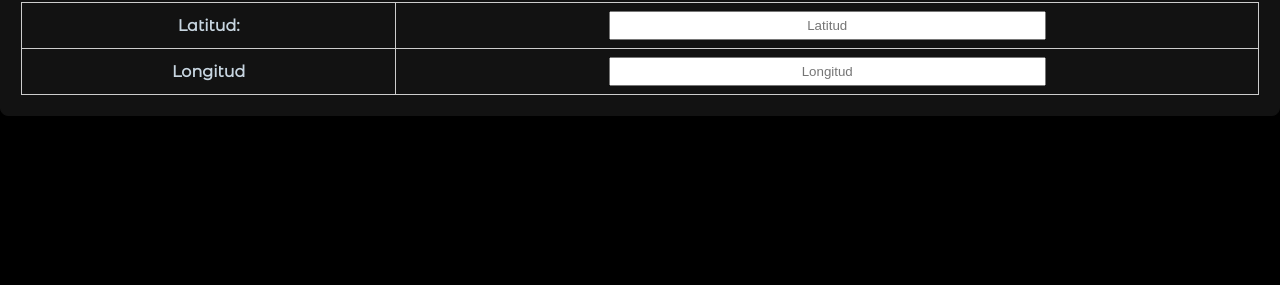
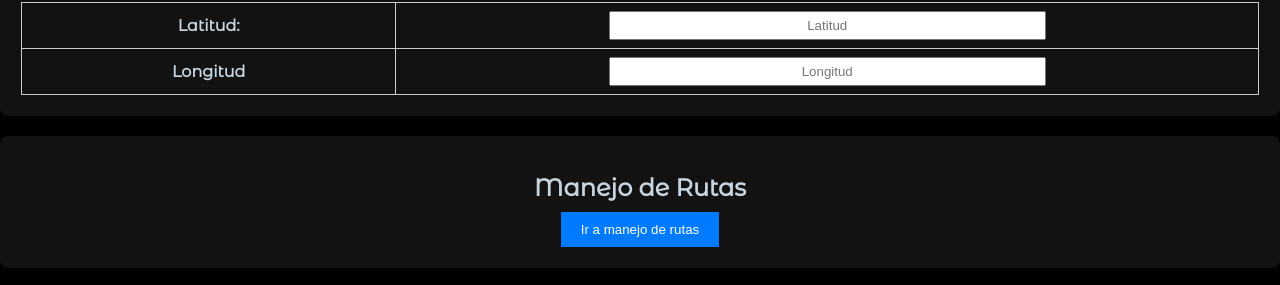
Before and after one commit to Edgarsc0/gabow_sistems, a Next.js app: page / in a window 1280 px wide. Shown: the part 1106-1391 px from the top of the page. Before the commit the page ends 1242 px from the top, so only its background shows below. Built offline with nearby package versions, Linux system fonts and the light colour scheme.

Commit message:
nueva act

```diff
--- a/components/Mapa.jsx
+++ b/components/Mapa.jsx
@@ -19,7 +19,7 @@ const Mapa = ({ position }) => {
       </Head>
 
       <div className={styles.container}>
-        <MapContainer center={position} zoom={11} zoomControl={false}>
+        <MapContainer center={position} zoom={15} zoomControl={false}>
           <TileLayer
             url="https://{s}.tile.openstreetmap.org/{z}/{x}/{y}.png"
             attribution='&copy; <a href="http://osm.org/copyright">OpenStreetMap</a> contributors'
--- a/pages/index.js
+++ b/pages/index.js
@@ -345,6 +345,10 @@ const Main = () => {
           ) : null
         }
       </div >
+      <div style={styles.division}>
+        <h1 style={styles.title}>Manejo de Rutas</h1>
+        <button style={styles.button} onClick={()=>window.location.href="https://edgarsc0.github.io/prueba-grafos/"}>Ir a manejo de rutas</button>
+      </div>
     </>
   );
 };
```
